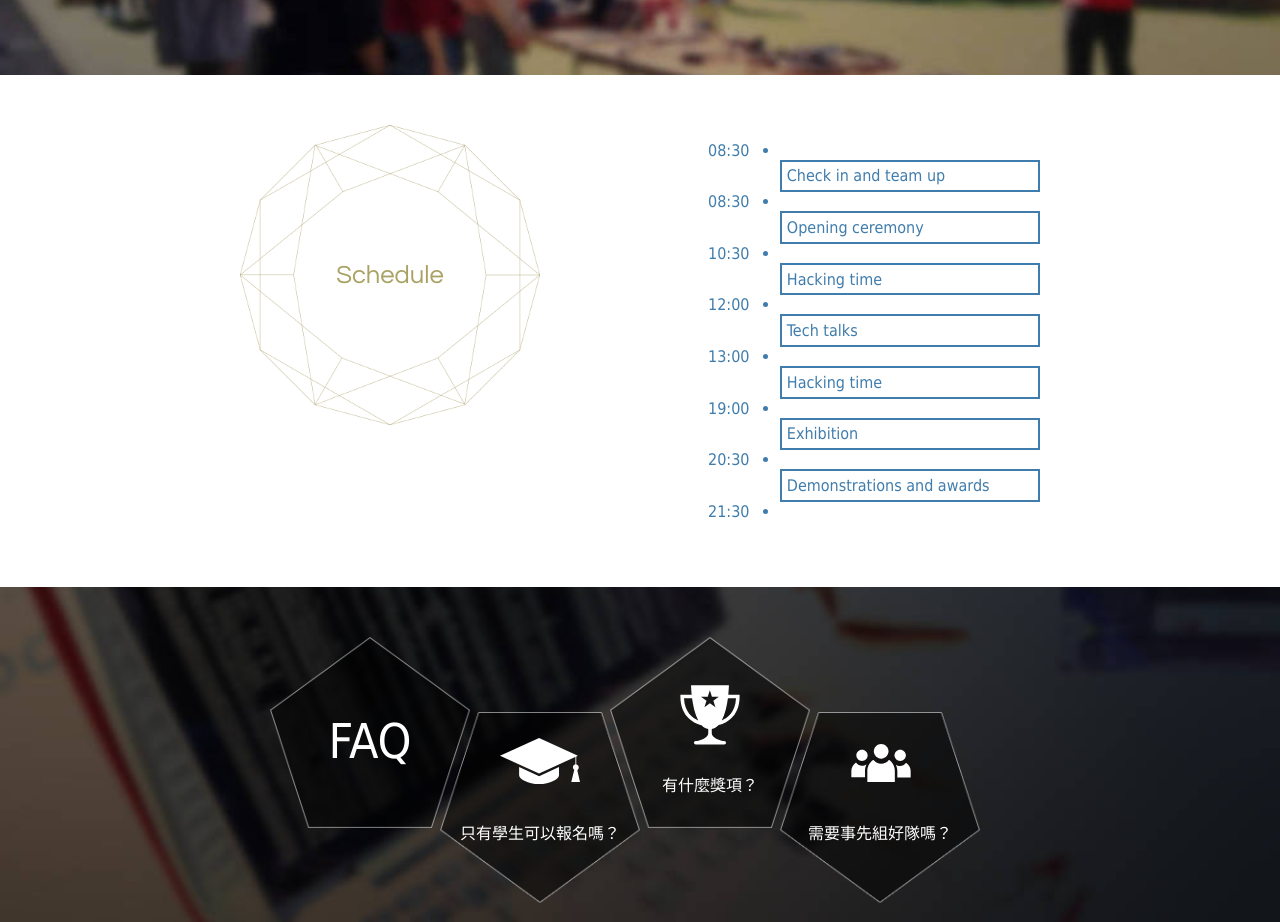
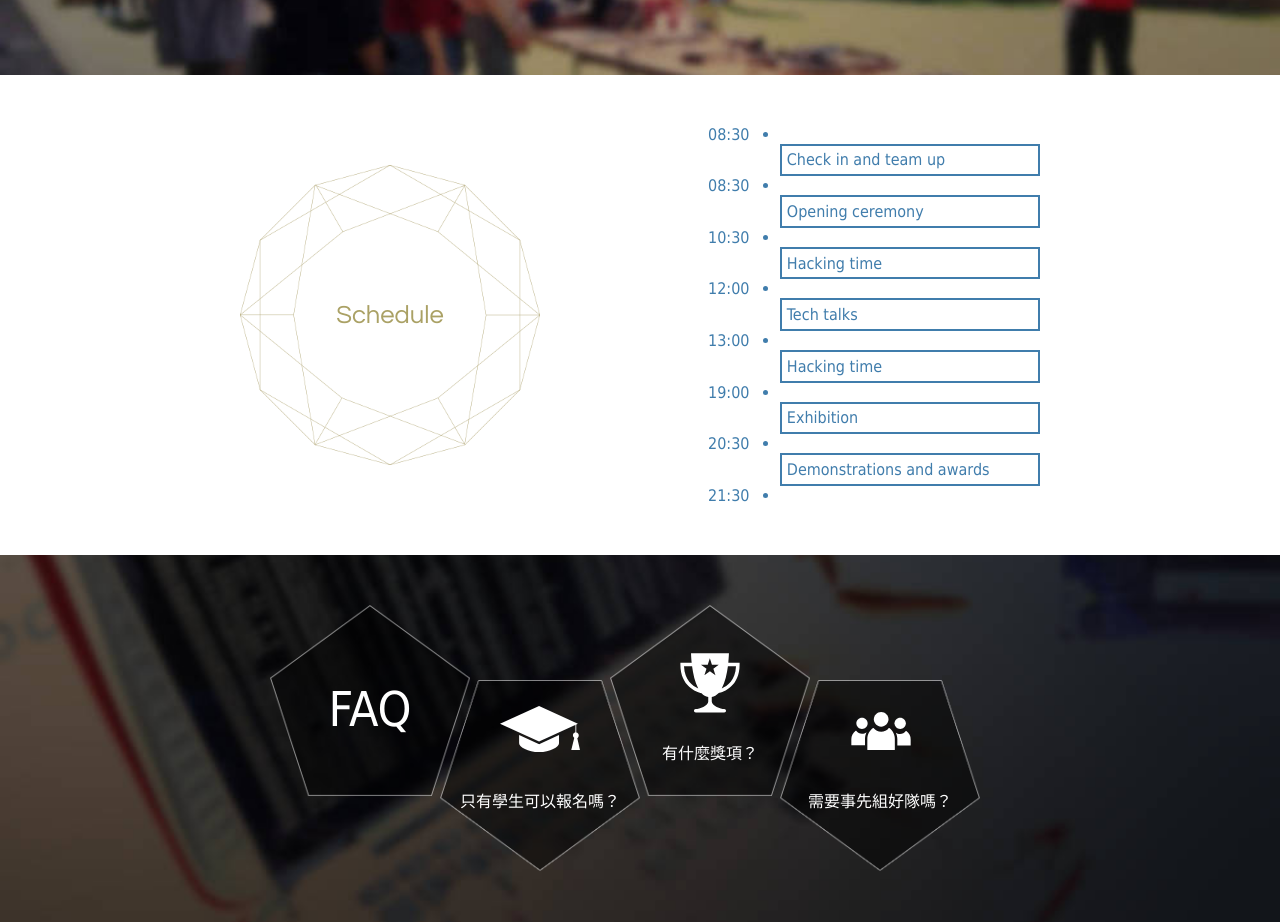
Before and after one commit to aidanholm/bb_site, a plain HTML site: page index.html in a window 1280 px wide. Shown: the part 2220-3142 px from the top of the page. Drawn offline with Linux system fonts and the light colour scheme.

Commit message:
Fix/hack spacing/alignment in schedule section

```diff
--- a/style.css
+++ b/style.css
@@ -443,11 +443,13 @@ ul.pent .cwrap {
 	float: right;
 	width: 300px;
 	color: #407dac;
+	margin: 0;
 }
 
 #sec_schedule h2 {
 	filter: hue-rotate(90deg);
 	-webkit-filter: hue-rotate(90deg);
+	margin-top: 40px; /* Another ghastly hack, but I just want to go home now */
 }
 
 #schedule span {
```
